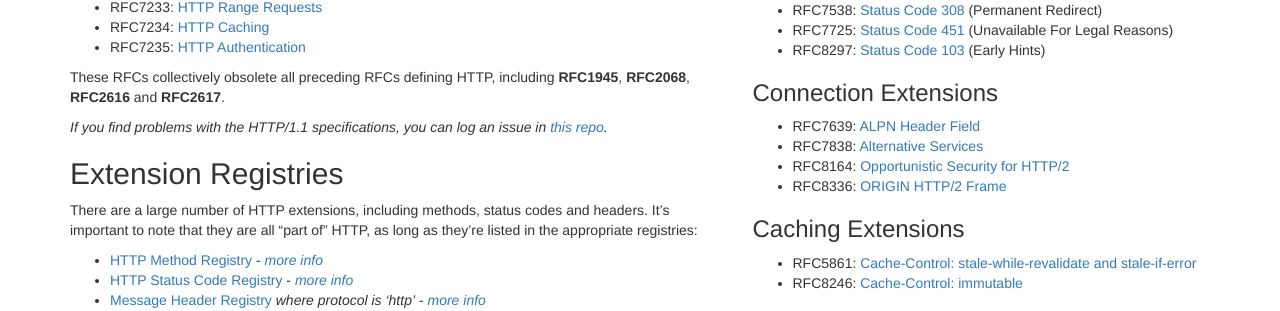
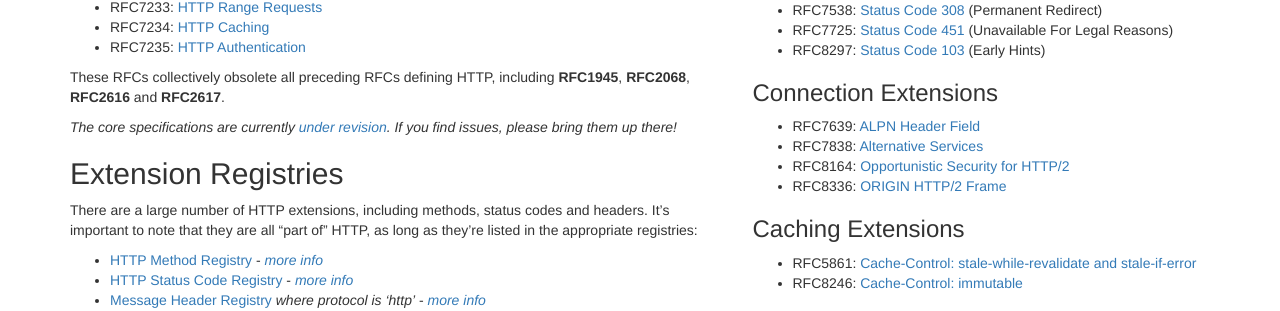
Before and after one commit to httpwg/httpwg.github.io, a Jekyll site: the page built from specs/index.md, in a window 1280 px wide and 1382 px high. Shown: the part 686-997 px from the top of the window. Built offline with Jekyll 4.4.1, drawn with Linux system fonts in a browser that asks for light colours; nearby versions of some CDN libraries; library files that are not in the unit come from our copies.

Commit message:
refer to http-core

```diff
--- a/specs/_core.md
+++ b/specs/_core.md
@@ -23,4 +23,4 @@ These HTTP functions are optional to implement, but widely used:
 
 These RFCs collectively obsolete all preceding RFCs defining HTTP, including **RFC1945**, **RFC2068**, **RFC2616** and **RFC2617**.
 
-*If you find problems with the HTTP/1.1 specifications, you can log an issue in [this repo](https://github.com/httpwg/http11bis/issues).*
+*The core specifications are currently [under revision](https://github.com/httpwg/http-core). If you find issues, please bring them up there!*
```
